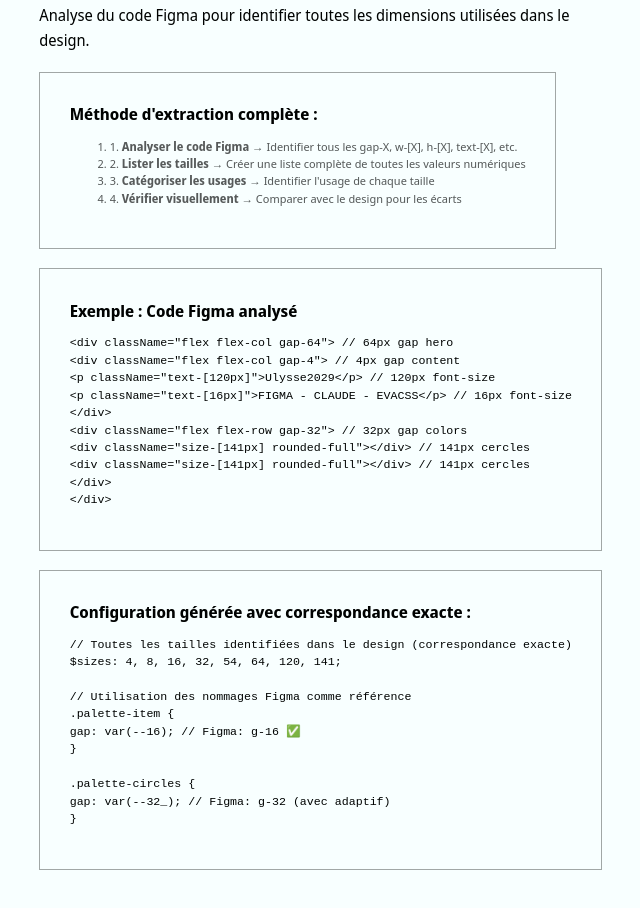
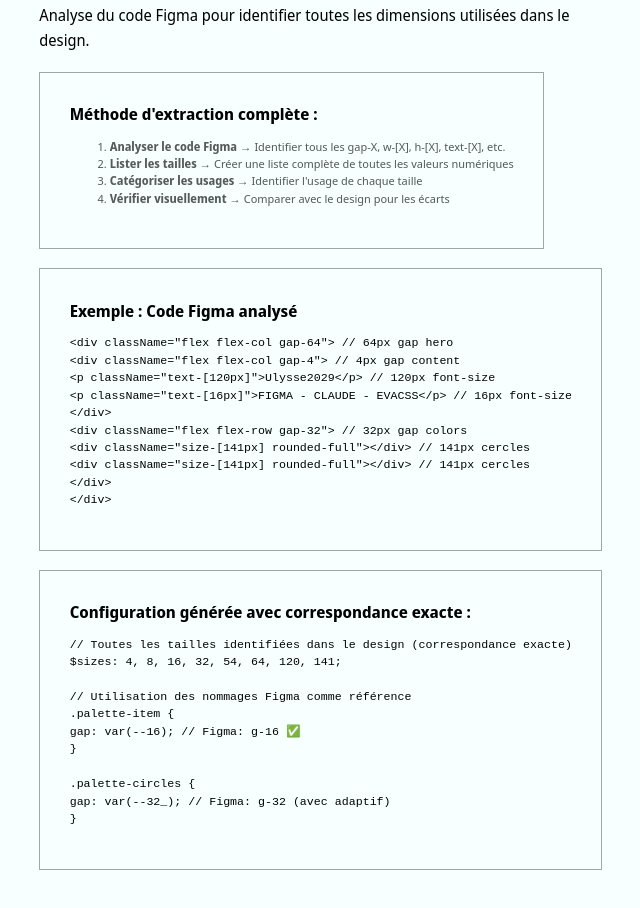
Before and after one commit to nkdeus/eva, a website: page figma-to-eva.html in a window 1280 px wide. Shown: the part 8511-9419 px from the top of the page, without its empty margins (117-757 px from the left). Drawn offline with nearby package versions, Linux system fonts and the light colour scheme; a web font is replaced by a local one.

Commit message:
figma-cursor-evacss

```diff
--- a/figma-to-eva.html
+++ b/figma-to-eva.html
@@ -498,10 +498,10 @@ oklch(15.2% 0.005 220.3)  // dark (#232526)</pre>
         <div class="p-32_ border thin br-1">
           <span class="bold">Méthode d'extraction complète :</span>
           <ol class="fs-12 mt-12 _c-dark_">
-            <li>1. <strong>Analyser le code Figma</strong> → Identifier tous les gap-X, w-[X], h-[X], text-[X], etc.</li>
-            <li>2. <strong>Lister les tailles</strong> → Créer une liste complète de toutes les valeurs numériques</li>
-            <li>3. <strong>Catégoriser les usages</strong> → Identifier l'usage de chaque taille</li>
-            <li>4. <strong>Vérifier visuellement</strong> → Comparer avec le design pour les écarts</li>
+            <li><strong>Analyser le code Figma</strong> → Identifier tous les gap-X, w-[X], h-[X], text-[X], etc.</li>
+            <li><strong>Lister les tailles</strong> → Créer une liste complète de toutes les valeurs numériques</li>
+            <li><strong>Catégoriser les usages</strong> → Identifier l'usage de chaque taille</li>
+            <li><strong>Vérifier visuellement</strong> → Comparer avec le design pour les écarts</li>
           </ol>
         </div>
 
```
